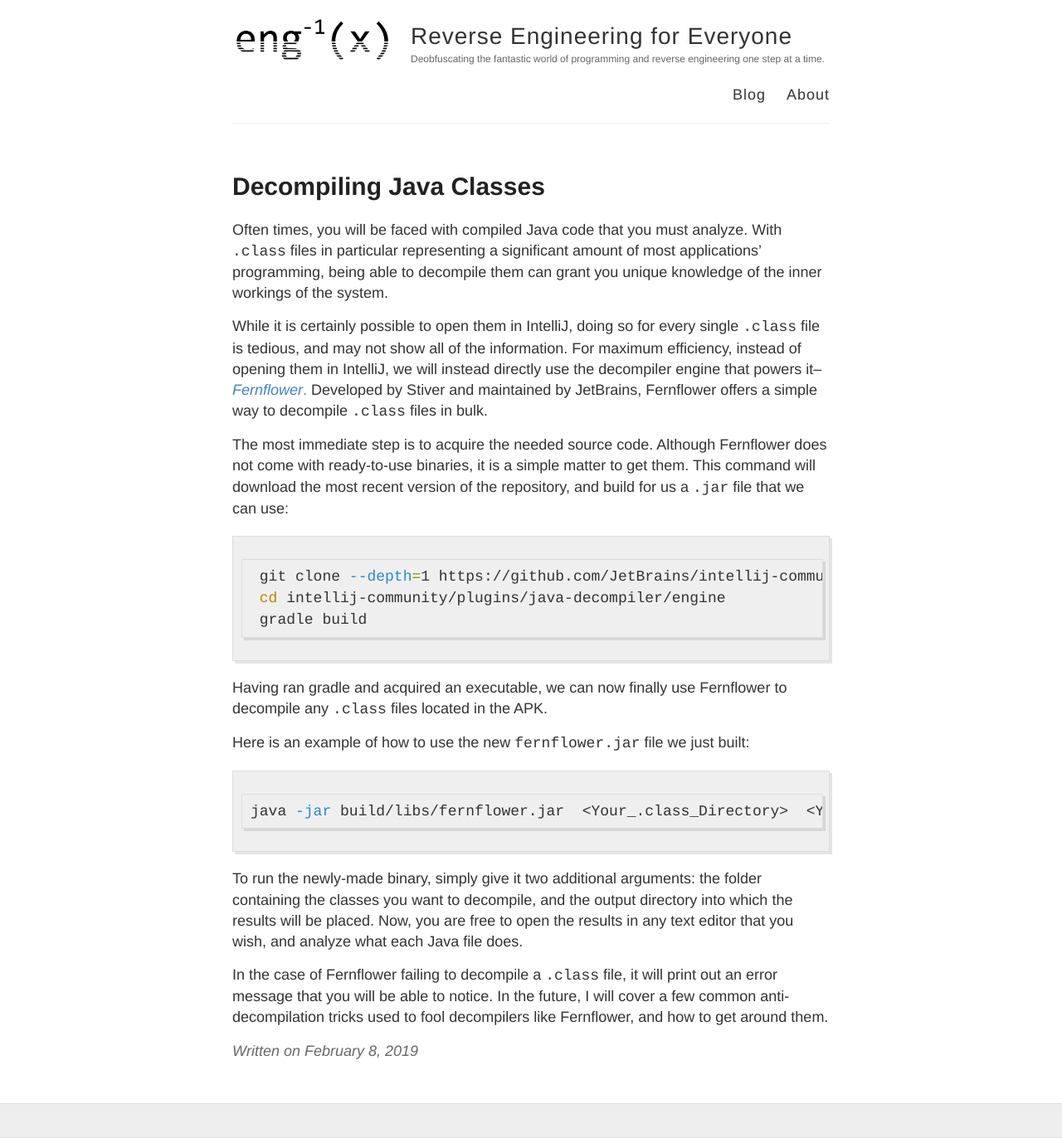
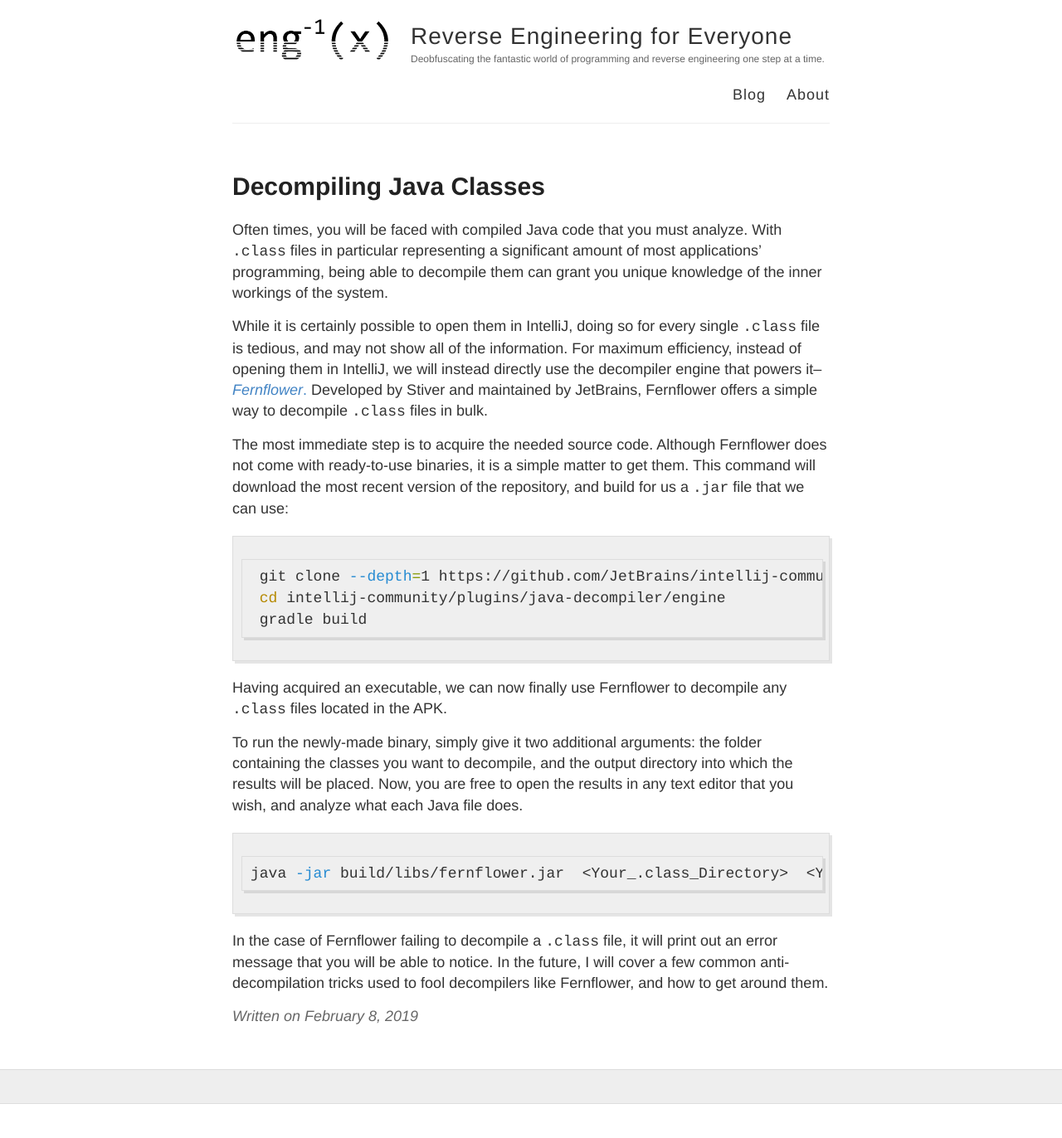
Before and after one commit to eng-1/eng-1.github.io, a Jekyll site: the page built from _posts/2019-2-8-Decompiling-Java-Classes.md, in a window 1280 px wide. Shown: the whole page at 83% size. Built offline with Jekyll 4.4.1, drawn with Linux system fonts in a browser that asks for light colours; after the commit the page ends 1331 px from its top, so only the background shows below that.

Commit message:
Updated Fernflower post.

````diff
--- a/_posts/2019-2-8-Decompiling-Java-Classes.md
+++ b/_posts/2019-2-8-Decompiling-Java-Classes.md
@@ -20,14 +20,13 @@ tags: [Fernflower, IntelliJ, Java, Class, Decompile, Bash]
  gradle build
  ```
 
- Having ran gradle and acquired an executable, we can now finally use Fernflower to decompile any `.class` files located in the APK.
+ Having acquired an executable, we can now finally use Fernflower to decompile any `.class` files located in the APK.
 
- Here is an example of how to use the new `fernflower.jar` file we just built:
+ To run the newly-made binary, simply give it two additional arguments: the folder containing the classes you want to decompile, and the output directory into which the results will be placed. Now, you are free to open the results in any text editor that you wish, and analyze what each Java file does.
 
 ```bash
 java -jar build/libs/fernflower.jar  <Your_.class_Directory>  <Your_Output_Directory>
 ```
 
- To run the newly-made binary, simply give it two additional arguments: the folder containing the classes you want to decompile, and the output directory into which the results will be placed. Now, you are free to open the results in any text editor that you wish, and analyze what each Java file does.
 
  In the case of Fernflower failing to decompile a `.class` file, it will print out an error message that you will be able to notice. In the future, I will cover a few common anti-decompilation tricks used to fool decompilers like Fernflower, and how to get around them.
````
